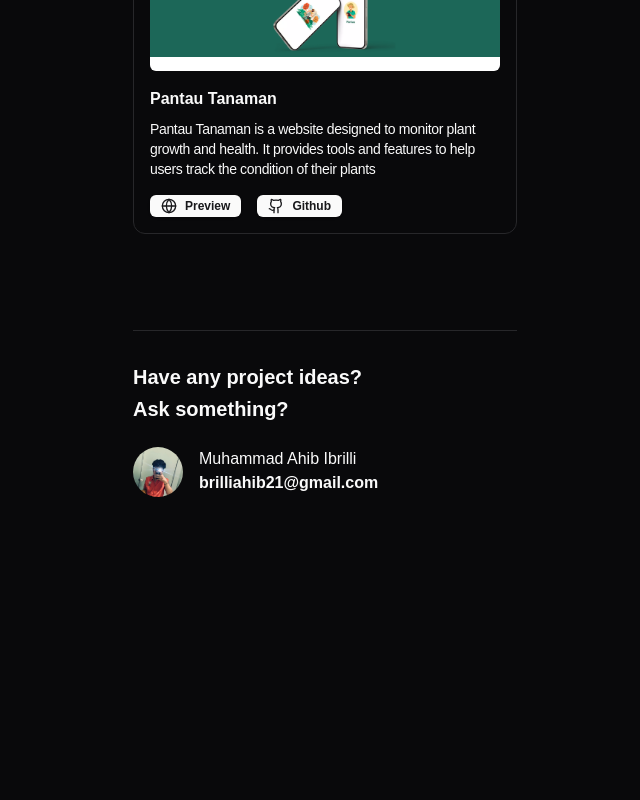
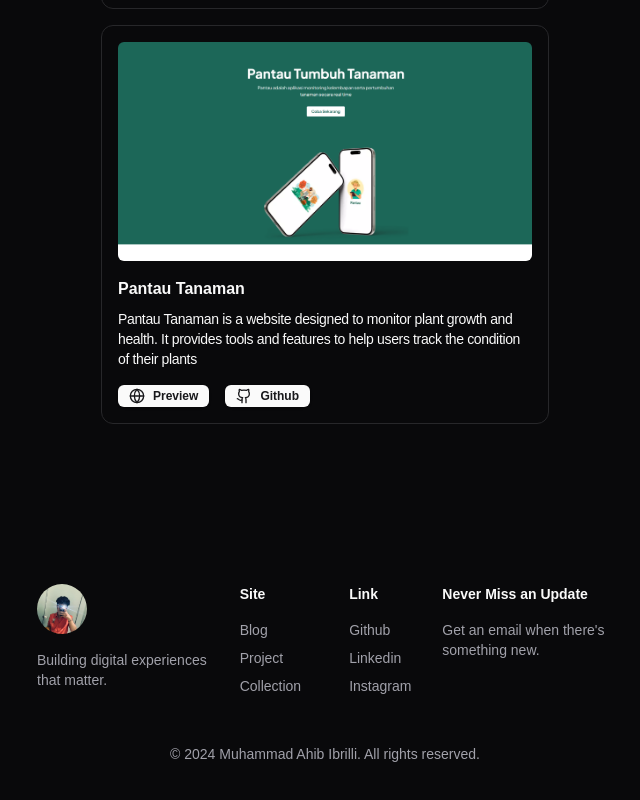
Before and after one commit to Brilliahib/portfolio-v2, a Next.js app: page /project in a window 1280 px wide. Shown: the part 3526-4326 px from the top of the page, without its empty margins (315-955 px from the left). Before the commit the page ends 4071 px from the top, so only its background shows below. Built offline with nearby package versions, Linux system fonts and the light colour scheme; a web font is replaced by a local one.

Commit message:
feat: improve a ui with new home content

```diff
--- a/package.json
+++ b/package.json
@@ -11,6 +11,7 @@
   "dependencies": {
     "@google/generative-ai": "^0.21.0",
     "@radix-ui/react-accordion": "^1.2.2",
+    "@radix-ui/react-avatar": "^1.1.10",
     "@radix-ui/react-scroll-area": "^1.2.2",
     "@radix-ui/react-slot": "^1.1.1",
     "@radix-ui/react-tooltip": "^1.1.6",
--- a/src/app/layout.tsx
+++ b/src/app/layout.tsx
@@ -74,12 +74,12 @@ export default function RootLayout({
               <TooltipProvider>
                 <NextTopLoader />
                 <main className="flex w-full justify-center px-5 pb-12 pt-24 sm:px-0">
-                  <div className="w-full max-w-sm">
+                  <div className="w-full max-w-md">
                     {children}
                     <Navbar />
-                    <Footer />
                   </div>
                 </main>
+                <Footer />
               </TooltipProvider>
             </GlobalProvider>
           </ThemeProvider>
--- a/src/components/organisms/footer/Footer.tsx
+++ b/src/components/organisms/footer/Footer.tsx
@@ -4,17 +4,10 @@ import Link from "next/link";
 export default function Footer() {
   return (
     <>
-      <section className="max-w-sm pt-24" id="footer">
-        <div className="mb-8">
-          <hr />
-        </div>
-        <div className="space-y-6">
-          <div className="space-y-1">
-            <h1 className="font-semibold md:text-xl">
-              Have any project ideas?
-            </h1>
-            <h1 className="font-semibold md:text-xl">Ask something?</h1>
-          </div>
+      <section className="flex w-full justify-center" id="footer">
+        <div className="max-w-xl space-y-12 py-12 pb-24 md:py-28">
+          <div className="grid grid-cols-1 gap-y-8 md:grid-cols-3 md:gap-x-8 md:gap-y-12">
+            <div className="space-y-4">
               <div className="flex gap-4">
                 <Image
                   src="/images/brilly.jpg"
@@ -23,15 +16,55 @@ export default function Footer() {
                   className="max-w-[50px] rounded-full"
                   alt="Muhammad Ahib Ibrilli"
                 />
-            <div>
-              <p>Muhammad Ahib Ibrilli</p>
+              </div>
+              <p className="text-sm text-muted-foreground">
+                Building digital experiences that matter.
+              </p>
+            </div>
+            <div className="flex flex-col gap-x-12 gap-y-12 md:flex-row">
+              <div className="space-y-4">
+                <h1 className="text-sm font-semibold">Site</h1>
+                <div className="flex flex-col space-y-2 text-sm text-muted-foreground">
+                  <Link href={"https://blog.brilliahib.tech"} target="_blank">
+                    Blog
+                  </Link>
+                  <Link href={"/project"}>Project</Link>
+                  <Link href={"/collections"}>Collection</Link>
+                </div>
+              </div>
+              <div className="space-y-4">
+                <h1 className="text-sm font-semibold">Link</h1>
+                <div className="flex flex-col space-y-2 text-sm text-muted-foreground">
+                  <Link href={"https://github.com/Brilliahib"} target="_blank">
+                    Github
+                  </Link>
                   <Link
-                className="font-semibold hover:underline"
-                href={"mailto:brilliahib21@gmail.com"}
+                    href={"https://www.linkedin.com/in/muhammadahibibrilli/"}
+                    target="_blank"
                   >
-                brilliahib21@gmail.com
+                    Linkedin
+                  </Link>
+                  <Link
+                    href={"https://www.instagram.com/brilliahib69/"}
+                    target="_blank"
+                  >
+                    Instagram
                   </Link>
                 </div>
+              </div>
+            </div>
+            <div className="space-y-4">
+              <h1 className="text-sm font-semibold">Never Miss an Update</h1>
+              <p className="text-sm text-muted-foreground">
+                Get an email when there&apos;s something new.
+              </p>
+            </div>
+          </div>
+          <div className="text-center">
+            <p className="text-sm text-muted-foreground">
+              © {new Date().getFullYear()} Muhammad Ahib Ibrilli. All rights
+              reserved.
+            </p>
           </div>
         </div>
       </section>
--- a/src/components/organisms/home/HomeContent.tsx
+++ b/src/components/organisms/home/HomeContent.tsx
@@ -8,7 +8,7 @@ export default function HomeContent() {
   return (
     <>
       <section>
-        <div className="w-full max-w-sm">
+        <div className="w-full max-w-md">
           <HomeJumbotron />
           <HomeAbout />
           <HomeExperience />
--- a/src/components/organisms/home/HomeJumbotron.tsx
+++ b/src/components/organisms/home/HomeJumbotron.tsx
@@ -1,11 +1,34 @@
 import Image from "next/image";
 import mapImage from "../../../../public/assets/map-v2.webp";
+import { Avatar, AvatarFallback, AvatarImage } from "@/components/ui/avatar";
+import { BadgeCheck, Loader } from "lucide-react";
 
 export default function HomeJumbotron() {
   return (
     <section className="space-y-7">
-      <div className="space-y-4">
-        <h1 className="text-xl font-semibold">Muhammad Ahib Ibrilli</h1>
+      <div className="space-y-7">
+        <div className="flex items-center gap-4">
+          <div className="relative h-12 w-12">
+            <Avatar className="h-full w-full">
+              <AvatarImage
+                src="/images/brilly.jpg"
+                alt="Muhammad Ahib Ibrilli"
+                className="object-cover"
+              />
+              <AvatarFallback>
+                <Loader />
+              </AvatarFallback>
+            </Avatar>
+            <BadgeCheck
+              size={20}
+              className="absolute bottom-0 right-0 translate-x-1/4 translate-y-1/4 fill-green-500 text-background"
+            />
+          </div>
+          <div className="flex flex-col">
+            <h1 className="font-semibold">Muhammad Ahib Ibrilli</h1>
+            <p className="text-sm text-muted-foreground">Software Engineer</p>
+          </div>
+        </div>
         <p className="tracking-tight">
           Software Engineer. I like learning new things even though my hobby is
           just playing <span className="font-semibold">Tiktok.</span>
--- /dev/null
+++ b/src/components/ui/avatar.tsx
@@ -0,0 +1,50 @@
+"use client"
+
+import * as React from "react"
+import * as AvatarPrimitive from "@radix-ui/react-avatar"
+
+import { cn } from "@/lib/utils"
+
+const Avatar = React.forwardRef<
+  React.ElementRef<typeof AvatarPrimitive.Root>,
+  React.ComponentPropsWithoutRef<typeof AvatarPrimitive.Root>
+>(({ className, ...props }, ref) => (
+  <AvatarPrimitive.Root
+    ref={ref}
+    className={cn(
+      "relative flex h-10 w-10 shrink-0 overflow-hidden rounded-full",
+      className
+    )}
+    {...props}
+  />
+))
+Avatar.displayName = AvatarPrimitive.Root.displayName
+
+const AvatarImage = React.forwardRef<
+  React.ElementRef<typeof AvatarPrimitive.Image>,
+  React.ComponentPropsWithoutRef<typeof AvatarPrimitive.Image>
+>(({ className, ...props }, ref) => (
+  <AvatarPrimitive.Image
+    ref={ref}
+    className={cn("aspect-square h-full w-full", className)}
+    {...props}
+  />
+))
+AvatarImage.displayName = AvatarPrimitive.Image.displayName
+
+const AvatarFallback = React.forwardRef<
+  React.ElementRef<typeof AvatarPrimitive.Fallback>,
+  React.ComponentPropsWithoutRef<typeof AvatarPrimitive.Fallback>
+>(({ className, ...props }, ref) => (
+  <AvatarPrimitive.Fallback
+    ref={ref}
+    className={cn(
+      "flex h-full w-full items-center justify-center rounded-full bg-muted",
+      className
+    )}
+    {...props}
+  />
+))
+AvatarFallback.displayName = AvatarPrimitive.Fallback.displayName
+
+export { Avatar, AvatarImage, AvatarFallback }
```
Also changed, not shown: 1 other file (tests, documents, lock files or other folders). Lines whose indentation alone changed are shown as unchanged.
